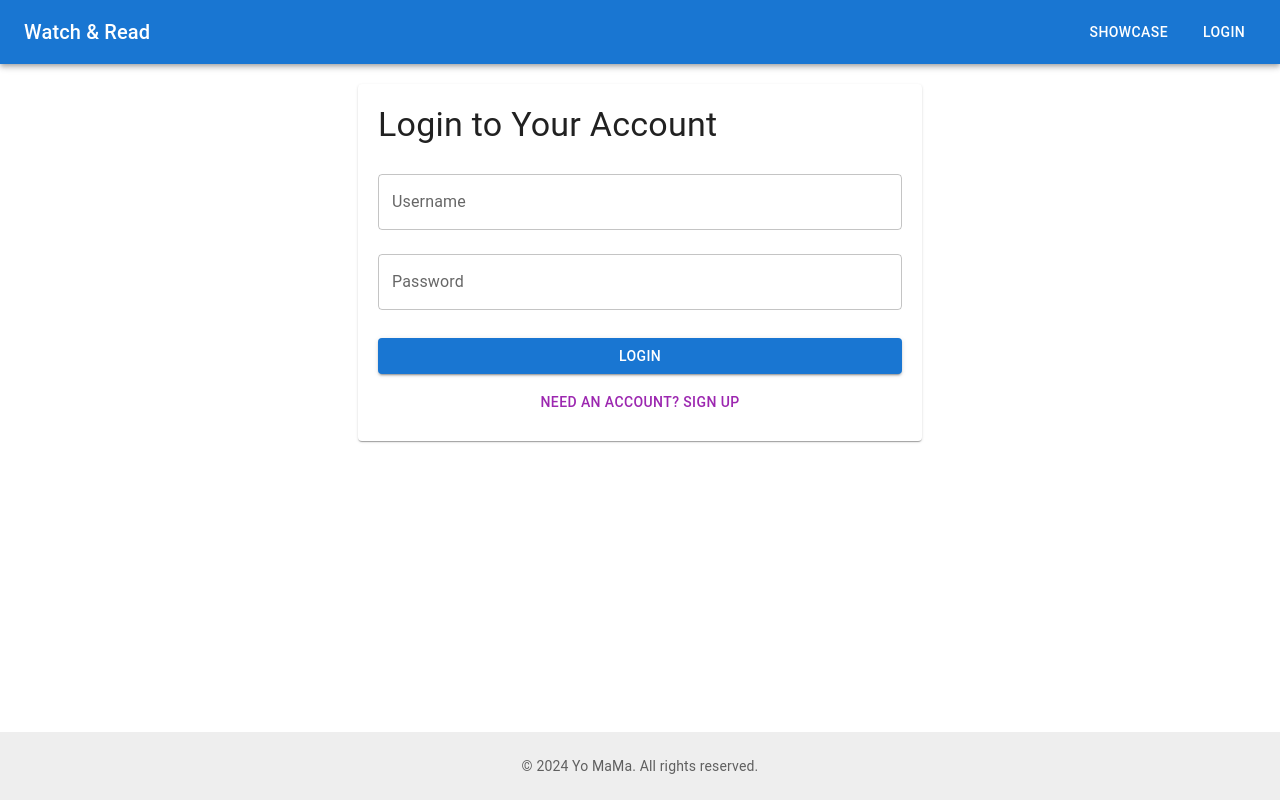
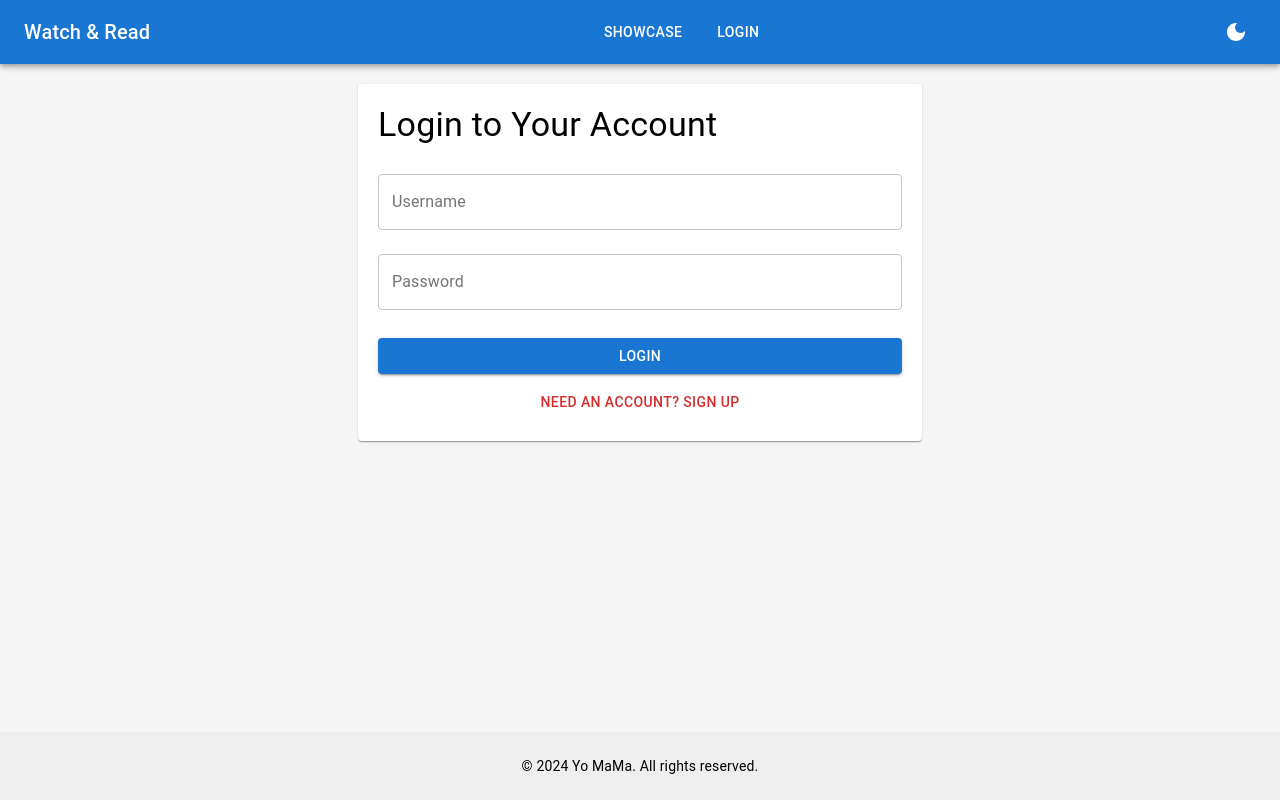
Before and after one commit to Forest904/RecommenderSystem, a React (Create React App) app in the folder recommender-ui/: page /login in a window 1280 px wide. Built offline with nearby package versions, Linux system fonts and the light colour scheme.

Commit message:
New theme feature, dark palette to change.

```diff
--- a/recommender-ui/src/App.js
+++ b/recommender-ui/src/App.js
@@ -6,11 +6,15 @@ import LoginPage from './templates/LoginPage';
 import ShowcasePage from './templates/ShowcasePage';
 import FavoritesPage from './templates/FavoritesPage';
 import ForYouPage from './templates/ForYouPage';
-
+import Header from './components/Header/Header';
+import { ThemeProviderWrapper } from './ThemeContext';
+import Footer from './components/Footer/Footer';
 
 function App() {
   return (
+    <ThemeProviderWrapper>
       <Router>
+        <Header />
         <Routes>
           <Route path="/" element={<ShowcasePage />} />
           <Route path="/login" element={<LoginPage />} />
@@ -21,7 +25,9 @@ function App() {
           <Route path="/library" element={<LibraryPage />} />
           <Route path="*" element={<ShowcasePage />} />
         </Routes>
+        <Footer />
       </Router>
+    </ThemeProviderWrapper>
   );
 }
 
--- /dev/null
+++ b/recommender-ui/src/ThemeContext.js
@@ -0,0 +1,46 @@
+import React, { createContext, useState, useMemo } from 'react';
+import { ThemeProvider, createTheme } from '@mui/material/styles';
+import CssBaseline from '@mui/material/CssBaseline';
+
+export const ThemeContext = createContext();
+
+export function ThemeProviderWrapper({ children }) {
+  const [darkMode, setDarkMode] = useState(false);
+
+  const theme = useMemo(
+    () =>
+      createTheme({
+        palette: {
+          mode: darkMode ? 'dark' : 'light',
+          primary: {
+            main: darkMode ? '#90caf9' : '#1976d2', // Light Blue in dark mode, Default Blue in light mode
+          },
+          secondary: {
+            main: darkMode ? '#f48fb1' : '#d32f2f', // Pink in dark mode, Red in light mode
+          },
+          background: {
+            default: darkMode ? '#222831' : '#f5f5f5', // Dark Gray for dark mode, Light Gray for light mode
+            paper: darkMode ? '#1e1e1e' : '#ffffff', // Darker background for cards
+          },
+          text: {
+            primary: darkMode ? '#ffffff' : '#000000', // White text in dark mode, Black text in light mode
+            secondary: darkMode ? '#b0bec5' : '#757575', // Grayish text for secondary elements
+          },
+        },
+      }),
+    [darkMode]
+  );
+
+  const toggleDarkMode = () => {
+    setDarkMode((prevMode) => !prevMode);
+  };
+
+  return (
+    <ThemeContext.Provider value={{ darkMode, toggleDarkMode }}>
+      <ThemeProvider theme={theme}>
+        <CssBaseline />
+        {children}
+      </ThemeProvider>
+    </ThemeContext.Provider>
+  );
+}
--- a/recommender-ui/src/components/Carousel/Carousel.js
+++ b/recommender-ui/src/components/Carousel/Carousel.js
@@ -1,4 +1,4 @@
-import React from 'react';
+import React, { useContext } from 'react';
 import Slider from 'react-slick';
 import 'slick-carousel/slick/slick.css';
 import 'slick-carousel/slick/slick-theme.css';
@@ -8,6 +8,7 @@ import Card from '../Card/Card';
 import { IconButton } from '@mui/material';
 import ArrowBackIosNewIcon from '@mui/icons-material/ArrowBackIosNew';
 import ArrowForwardIosIcon from '@mui/icons-material/ArrowForwardIos';
+import { ThemeContext } from '../../ThemeContext';
 
 // Custom Previous Arrow Component
 const PrevArrow = ({ onClick }) => (
@@ -46,6 +47,8 @@ const NextArrow = ({ onClick }) => (
 );
 
 const Carousel = ({ recommendations = [] }) => {
+  const { darkMode } = useContext(ThemeContext);
+
   const settings = {
     dots: true,
     infinite: true,
@@ -54,7 +57,7 @@ const Carousel = ({ recommendations = [] }) => {
     nextArrow: <NextArrow />,
     prevArrow: <PrevArrow />,
     slidesToShow: 6,
-    slidesToScroll: 3,
+    slidesToScroll: 2,
     responsive: [
       {
         breakpoint: 1024,
@@ -74,6 +77,14 @@ const Carousel = ({ recommendations = [] }) => {
           .slick-prev, .slick-next {
             display: none !important;
           }
+          .slick-dots li button:before {
+            color: ${darkMode ? 'white' : 'black'} !important;
+            opacity: 0.75;
+          }
+          .slick-dots li.slick-active button:before {
+            color: ${darkMode ? 'white' : 'black'} !important;
+            opacity: 1;
+          }
         `}
       </style>
       <Slider {...settings}>
--- a/recommender-ui/src/components/Footer/Footer.js
+++ b/recommender-ui/src/components/Footer/Footer.js
@@ -1,18 +1,25 @@
-// Footer.js
-import React from "react";
+import React, { useContext } from "react";
 import { Typography, Container, Box } from "@mui/material";
+import { ThemeContext } from "../../ThemeContext";
 
 const Footer = () => {
+  const { darkMode } = useContext(ThemeContext);
+
   return (
     <Box
       component="footer"
       py={3}
       mt={5}
-      bgcolor="grey.200"
-      style={{ position: "fixed", bottom: 0, width: "100%" }}
+      sx={{
+        bgcolor: darkMode ? "grey.900" : "grey.200", // Dynamic background color
+        color: darkMode ? "grey.300" : "textSecondary", // Adjust text color
+        position: "fixed",
+        bottom: 0,
+        width: "100%",
+      }}
     >
       <Container maxWidth="lg" style={{ textAlign: "center" }}>
-        <Typography variant="body2" color="textSecondary">
+        <Typography variant="body2">
           &copy; {new Date().getFullYear()} Yo MaMa. All rights reserved.
         </Typography>
       </Container>
--- a/recommender-ui/src/components/Header/Header.js
+++ b/recommender-ui/src/components/Header/Header.js
@@ -1,14 +1,21 @@
-import React from 'react';
-import { AppBar, Toolbar } from '@mui/material';
+import React, { useContext } from 'react';
+import { AppBar, Toolbar, IconButton } from '@mui/material';
+import { DarkMode, LightMode } from '@mui/icons-material';
 import Navigation from './Navigation';
 import Logo from './Logo';
+import { ThemeContext } from '../../ThemeContext';
 
 function Header() {
+  const { darkMode, toggleDarkMode } = useContext(ThemeContext);
+
   return (
     <AppBar position="static">
       <Toolbar>
         <Logo />
         <Navigation />
+        <IconButton onClick={toggleDarkMode} color="inherit" sx={{ marginLeft: 'auto' }}>
+          {darkMode ? <LightMode /> : <DarkMode />}
+        </IconButton>
       </Toolbar>
     </AppBar>
   );
--- a/recommender-ui/src/templates/ForYouPage.js
+++ b/recommender-ui/src/templates/ForYouPage.js
@@ -3,8 +3,6 @@ import { useNavigate } from 'react-router-dom';
 import axios from 'axios';
 import { Container, Typography, Button } from '@mui/material';
 import Carousel from '../components/Carousel/Carousel';
-import Header from '../components/Header/Header';
-import Footer from '../components/Footer/Footer';
 
 export function ForYou() {
   const [favorites, setFavorites] = useState([]);
@@ -56,7 +54,6 @@ export function ForYou() {
 
   return (
     <>
-      <Header title="For You" />
       <Container style={{ paddingBottom: '100px' }}>
         <Typography variant="h4" style={{ marginTop: '20px', marginBottom: '40px' }}>
           Personalized Recommendations Based on Your Favorites
@@ -95,7 +92,6 @@ export function ForYou() {
           </Typography>
         )}
       </Container>
-      <Footer />
     </>
   );
 }
--- a/recommender-ui/src/templates/LoginPage.js
+++ b/recommender-ui/src/templates/LoginPage.js
@@ -2,8 +2,6 @@ import React, { useState } from 'react';
 import axios from 'axios';
 import { Container, TextField, Button, Typography, Paper, Grid } from '@mui/material';
 import { useNavigate } from 'react-router-dom';
-import Header from '../components/Header/Header';
-import Footer from '../components/Footer/Footer';
 
 function LoginPage() {
   const [username, setUsername] = useState('');
@@ -44,7 +42,7 @@ function LoginPage() {
 
   return (
     <>
-      <Header title={isLogin ? 'Login' : 'Create Account'} />
+
       <Container>
         <Grid container spacing={3} justifyContent="center">
           <Grid item xs={12} sm={8} md={6}>
@@ -93,7 +91,6 @@ function LoginPage() {
           </Grid>
         </Grid>
       </Container>
-      <Footer />
     </>
   );
 }
--- a/recommender-ui/src/templates/ProfilePage.js
+++ b/recommender-ui/src/templates/ProfilePage.js
@@ -12,8 +12,6 @@ import {
 } from '@mui/material';
 import { Add, Check } from '@mui/icons-material';
 import { useNavigate } from 'react-router-dom';
-import Header from '../components/Header/Header';
-import Footer from '../components/Footer/Footer';
 
 function UserProfile() {
   const [userData, setUserData] = useState({
@@ -83,7 +81,6 @@ function UserProfile() {
 
   return (
     <>
-      <Header title="User Profile" />
       <Container>
         <Paper style={{ padding: '20px', marginTop: '20px' }}>
           <Typography variant="h4" gutterBottom>
@@ -183,7 +180,7 @@ function UserProfile() {
               )}
               <Button
                 variant="contained"
-                color="secondary"
+                color="primary"
                 fullWidth
                 onClick={handleLogout}
                 sx={{ marginTop: '20px' }}
@@ -194,7 +191,6 @@ function UserProfile() {
           )}
         </Paper>
       </Container>
-      <Footer />
     </>
   );
 }
--- a/recommender-ui/src/templates/ShowcasePage.js
+++ b/recommender-ui/src/templates/ShowcasePage.js
@@ -1,7 +1,5 @@
 import React, { useEffect, useState, useRef } from 'react';
 import { Grid, Container, Typography, Button, Box } from '@mui/material';
-import Header from '../components/Header/Header';
-import Footer from '../components/Footer/Footer';
 import Card from '../components/Card/Card';
 import SearchAndFilters from '../components/Search/SearchAndFilters';
 
@@ -76,7 +74,6 @@ const ShowcasePage = () => {
 
   return (
     <>
-      <Header />
       <Container
         sx={{
           minHeight: 'calc(100vh - 160px)',
@@ -168,7 +165,7 @@ const ShowcasePage = () => {
           ref={footerRef}
         >
           <Box sx={{ width: '100%', display: 'flex', justifyContent: 'center' }}>
-            <Footer />
+
           </Box>
           {footerInView && (
             <Box
```
Also changed, not shown: recommender-ui/src/templates/FavoritesPage.js (+0 -9 lines), 1 other file (tests, documents, lock files or other folders). Lines whose indentation alone changed are shown as unchanged.
